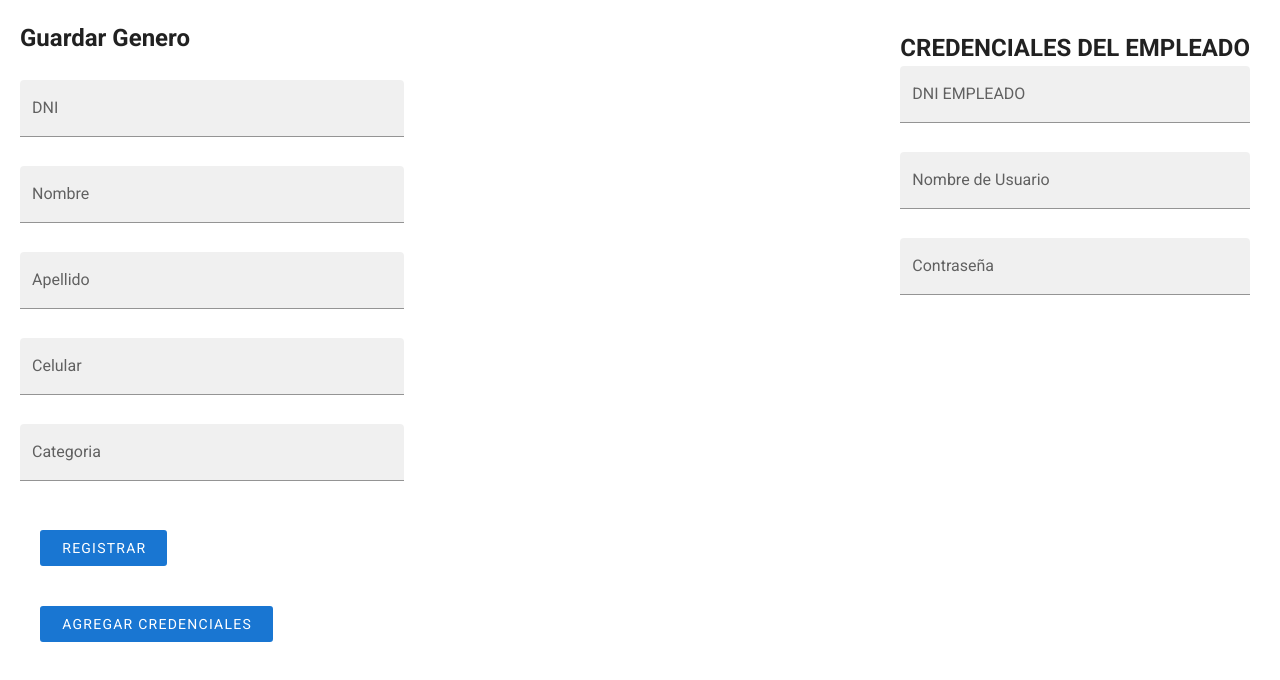
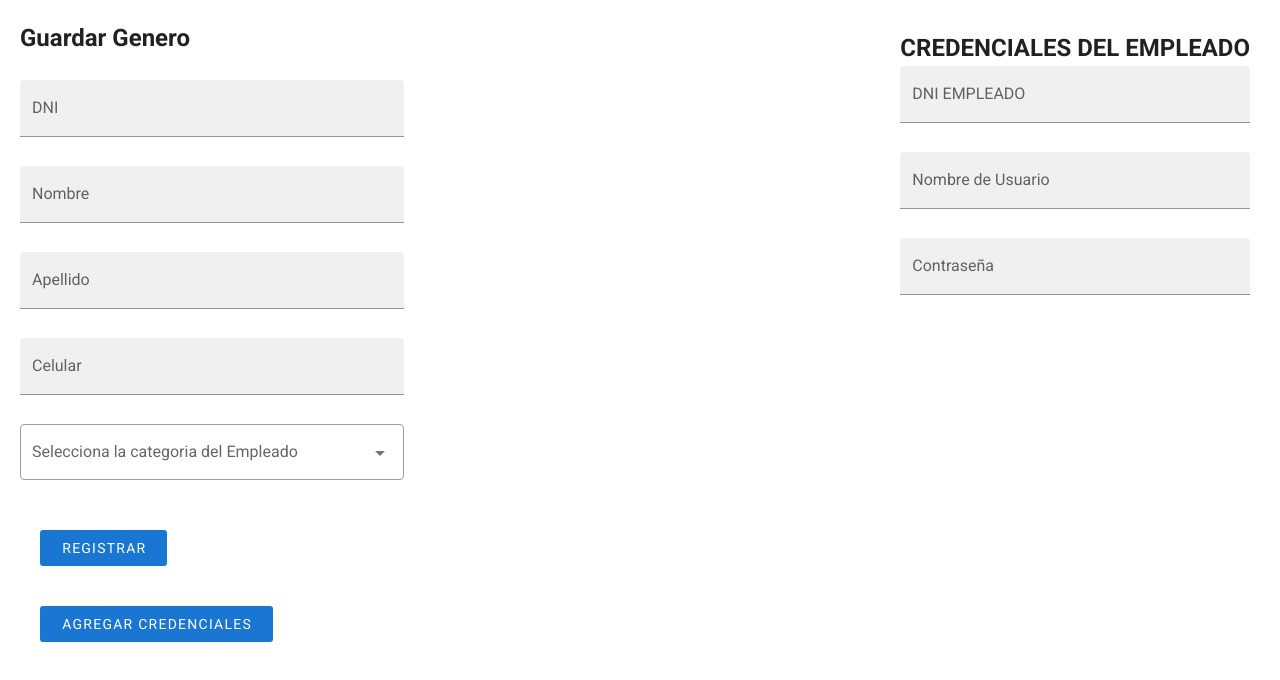
Before and after one commit to DevsJuniors/kallpaweb-front, a Vue app: page /menu/registrarEmpleado in a window 1280 px wide. Shown: the top 680 px of the page. Built offline with nearby package versions, Linux system fonts and the light colour scheme; no server answers.

Commit message:
actualizaciones

```diff
--- a/src/components/RegistrarDomicilio/RegistrarDomicilio.js
+++ b/src/components/RegistrarDomicilio/RegistrarDomicilio.js
@@ -45,7 +45,7 @@ watch: {
   },
   selectedDistrito(P){
      if(P){
-      const distrito = this.distritos.find((distrito) => distrito.Nombre_Dis===P);
+      const distrito = this.distritos.find((distrito) => distrito.Nombre_Di===P);
       this.frmDomicilio.IDDistrito =distrito.IDDistrito;
      }
   },
--- a/src/components/RegistrarEmpleado/RegistrarEmpleado.js
+++ b/src/components/RegistrarEmpleado/RegistrarEmpleado.js
@@ -14,9 +14,28 @@ export default {
         nombreusuario: "",
         contraseña: "",
       },
-      message: "",
+      categorias: [],
+      selectedCategoria: null,
     };
   },
+
+
+  created() {
+    this.getCategoria();
+  },
+
+  // Recuperando ID correspondiente de cada variable
+  watch: {
+  selectedCategoria(val){
+          if (val) {
+            const categoria = this.categorias.find((categoria) => categoria.Cargo_CE===val);
+              this.frmEmpleado.IDCategoria = categoria.IDCategoria;
+
+          } else {
+            this.resetForm();
+          }
+   },
+},
   methods: {
     createEmpleado() {
       this.axios
@@ -37,5 +56,13 @@ export default {
         })
         .catch((e) => e);
     },
+    getCategoria() {
+      this.axios
+        .get("http://localhost:3000/categoria-empleado")
+        .then((res) => {
+          this.categorias = res.data;
+        })
+        .catch((error) => e);
+    },
   },
 };
--- a/src/components/RegistrarEmpleado/RegistrarEmpleado.vue
+++ b/src/components/RegistrarEmpleado/RegistrarEmpleado.vue
@@ -24,11 +24,12 @@
           placeholder="Ingresa su numero de celular"
           filled
           v-model="frmEmpleado.Celular_Em"></v-text-field>
-        <v-text-field
-          label="Categoria"
-          placeholder="Ingresa la categoria"
-          filled
-          v-model="frmEmpleado.IDCategoria"></v-text-field>
+          <v-select
+          v-model="selectedCategoria"
+          :items="categorias.map((categoria) => categoria.Cargo_CE)"
+          label="Selecciona la categoria del Empleado"
+          outlined
+         ></v-select>
         <div>
           <v-btn type="submit" class="button-1" depressed color="primary">
             REGISTRAR
```
